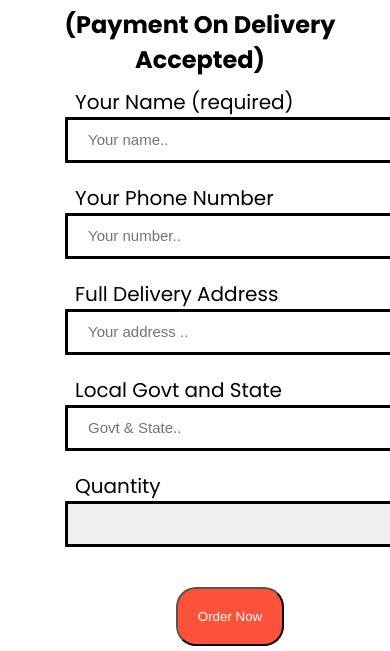
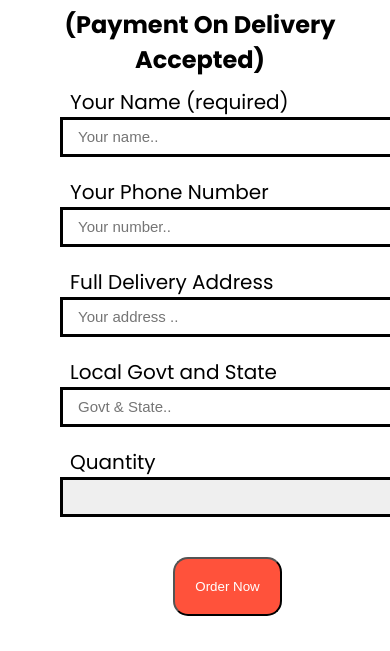
Before and after one commit to brimmo9/194-Gadgetz, a plain HTML site: page index.html in a window 390 px wide. Shown: the part 6400-7051 px from the top of the page. Drawn offline with Linux system fonts and the light colour scheme.

Commit message:
Update style.css

```diff
--- a/style.css
+++ b/style.css
@@ -296,28 +296,28 @@ ul{
     }
     .Order-Form input {
        width: 350px;
-        padding-left: 20px;
-        margin-left: 20px;
-       padding: 20px;
+        padding-left: 15px;
+        margin-left: 15px;
+       padding: 15px;
     }
     .Order-Form label {
         width: 350px;
-         padding: 20px;
+         padding: 15px;
     }
     .Order-Form option{
         width: 350px;
-         padding: 20px;
+         padding: 15px;
     }
     .Order-Form select{
         width: 350px;
-         padding: 20px;
-         padding-left: 20px;
-        margin-left: 20px;
+         padding: 15px;
+         padding-left: 15px;
+        margin-left: 15px;
     }
     .btn{
          padding: 20px;
         margin: auto;
          margin: 30px 0;
-        border-radius: 20px;
+        border-radius: 15px;
     }
 }
```
